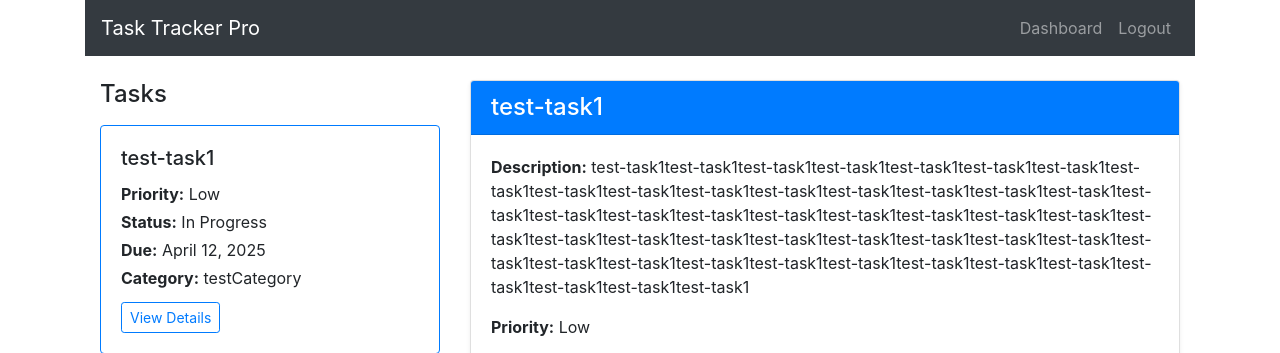
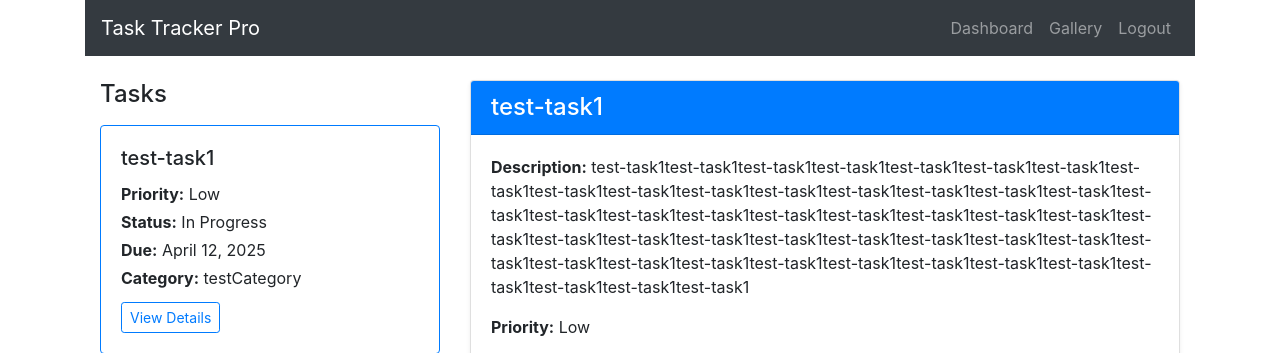
Before and after one commit to ngoyal78/task_tracker_pro, a Django app: template templates/tracker/task_gallery.html in a window 1280 px wide. Shown: the top 353 px of the page. Run offline with Django 4.2, Linux system fonts and the light colour scheme; the template is opened without the code that fills it: values that come from a table or form of the project are taken from there, others are empty; data comes from the database, SQL or seed files in the repository; both versions use the stored data as it was after the commit; some libraries are stand-ins or nearby versions.

Commit message:
Added Gallery link on the top navigation panel

```diff
--- a/templates/tracker/base_generic.html
+++ b/templates/tracker/base_generic.html
@@ -30,6 +30,9 @@
                         <a class="nav-link" href="{% url 'dashboard' %}">Dashboard</a>
                     </li>
                     <li class="nav-item">
+                        <a class="nav-link" href="{% url 'task_gallery2' %}">Gallery</a>
+                    </li>
+                    <li class="nav-item">
                         <a class="nav-link" href="{% url 'logout' %}">Logout</a>
                     </li>
                 </ul>
```
Also changed, not shown: db.sqlite3.
